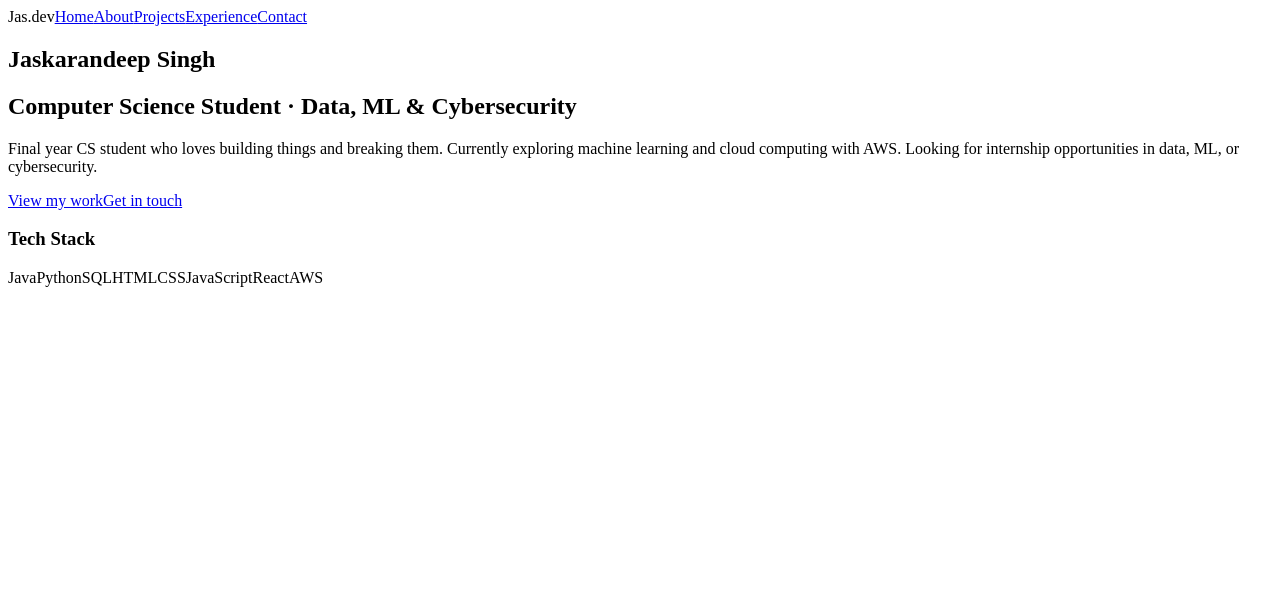
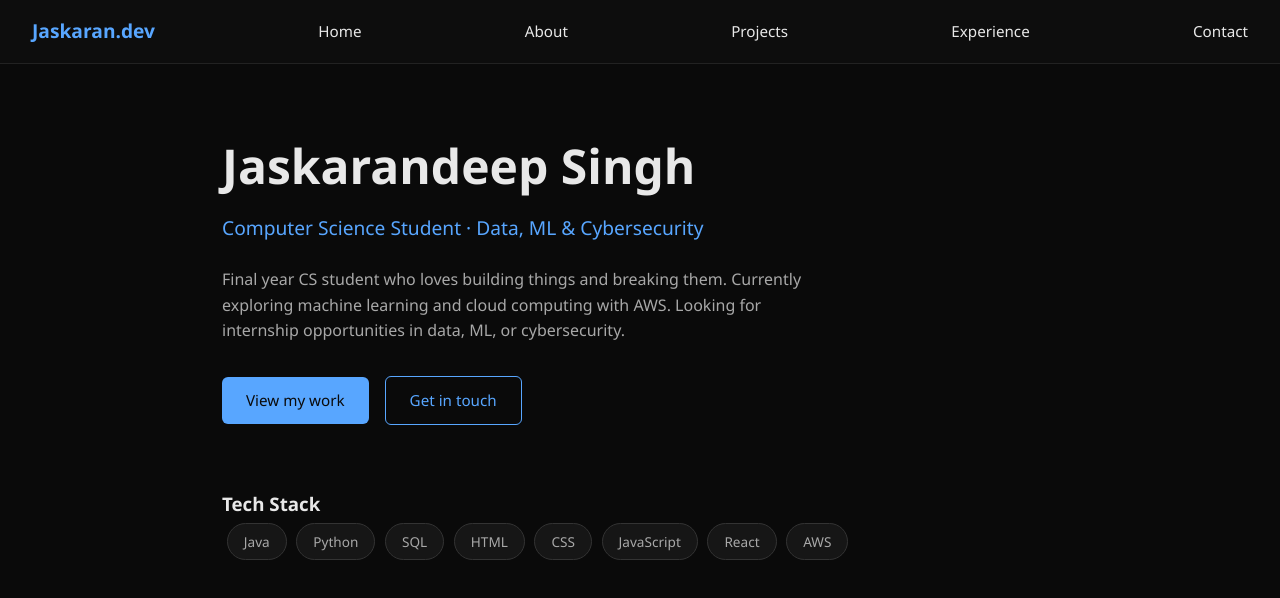
Before and after one commit to jaskaran-j/portfolio-react, a React app: page / in a window 1280 px wide. Shown: the top 598 px of the page. Built offline with nearby package versions, Linux system fonts and the light colour scheme; the HTML template or start-up script is replaced by a standard one.

Commit message:
add home page and navbar styling

```diff
--- /dev/null
+++ b/src/components/Navbar.css
@@ -0,0 +1,27 @@
+nav {
+  display: flex;
+  align-items: center;
+  justify-content: space-between;
+  padding: 1rem 2rem;
+  background-color: #0d0d0d;
+  border-bottom: 1px solid #222;
+  position: sticky;
+  top: 0;
+  z-index: 100;
+}
+
+nav span {
+  font-size: 1.2rem;
+  font-weight: 700;
+  color: #58a6ff;
+}
+
+nav a {
+  margin-left: 2rem;
+  font-size: 0.95rem;
+  color: #e8e8e8;
+}
+
+nav a:hover {
+  color: #58a6ff;
+}
--- a/src/components/Navbar.jsx
+++ b/src/components/Navbar.jsx
@@ -1,9 +1,9 @@
 import { Link } from 'react-router-dom'
-
+import './Navbar.css'
 function Navbar() {
   return (
     <nav>
-      <span>Jas.dev</span>
+      <span>Jaskaran.dev</span>
       <Link to="/">Home</Link>
       <Link to="/about">About</Link>
       <Link to="/projects">Projects</Link>
--- a/src/index.css
+++ b/src/index.css
@@ -0,0 +1,21 @@
+* {
+  margin: 0;
+  padding: 0;
+  box-sizing: border-box;
+}
+
+body {
+  background-color: #0a0a0a;
+  color: #e8e8e8;
+  font-family: 'Segoe UI', sans-serif;
+  line-height: 1.6;
+}
+
+a {
+  color: #58a6ff;
+  text-decoration: none;
+}
+
+a:hover {
+  color: #79b8ff;
+}
--- /dev/null
+++ b/src/pages/Home.css
@@ -0,0 +1,55 @@
+main {
+  max-width: 900px;
+  margin: 0 auto;
+  padding: 4rem 2rem;
+}
+
+main h1 {
+  font-size: 3rem;
+  font-weight: 700;
+  color: #e8e8e8;
+  margin-bottom: 0.5rem;
+}
+
+main h2 {
+  font-size: 1.2rem;
+  color: #58a6ff;
+  margin-bottom: 1.5rem;
+  font-weight: 400;
+}
+
+main p {
+  font-size: 1rem;
+  color: #a8a8a8;
+  max-width: 600px;
+  margin-bottom: 2rem;
+}
+
+main div a {
+  display: inline-block;
+  padding: 0.7rem 1.5rem;
+  border-radius: 6px;
+  font-size: 0.95rem;
+  margin-right: 1rem;
+}
+
+main div a:first-child {
+  background-color: #58a6ff;
+  color: #0a0a0a;
+}
+
+main div a:last-child {
+  border: 1px solid #58a6ff;
+  color: #58a6ff;
+}
+
+main div span {
+  display: inline-block;
+  padding: 0.4rem 1rem;
+  margin: 0.3rem;
+  background-color: #161616;
+  border: 1px solid #333;
+  border-radius: 20px;
+  font-size: 0.85rem;
+  color: #a8a8a8;
+}
--- a/src/pages/Home.jsx
+++ b/src/pages/Home.jsx
@@ -1,3 +1,4 @@
+import './Home.css'
 function Home() {
   return (
     <main>
@@ -15,7 +16,7 @@ function Home() {
         </div>
       </section>
 
-      <section>
+      <section style ={{ marginTop: '4rem' }}>
         <h3>Tech Stack</h3>
         <div>
           {['Java', 'Python', 'SQL', 'HTML', 'CSS', 'JavaScript', 'React', 'AWS'].map(tech => (
```
